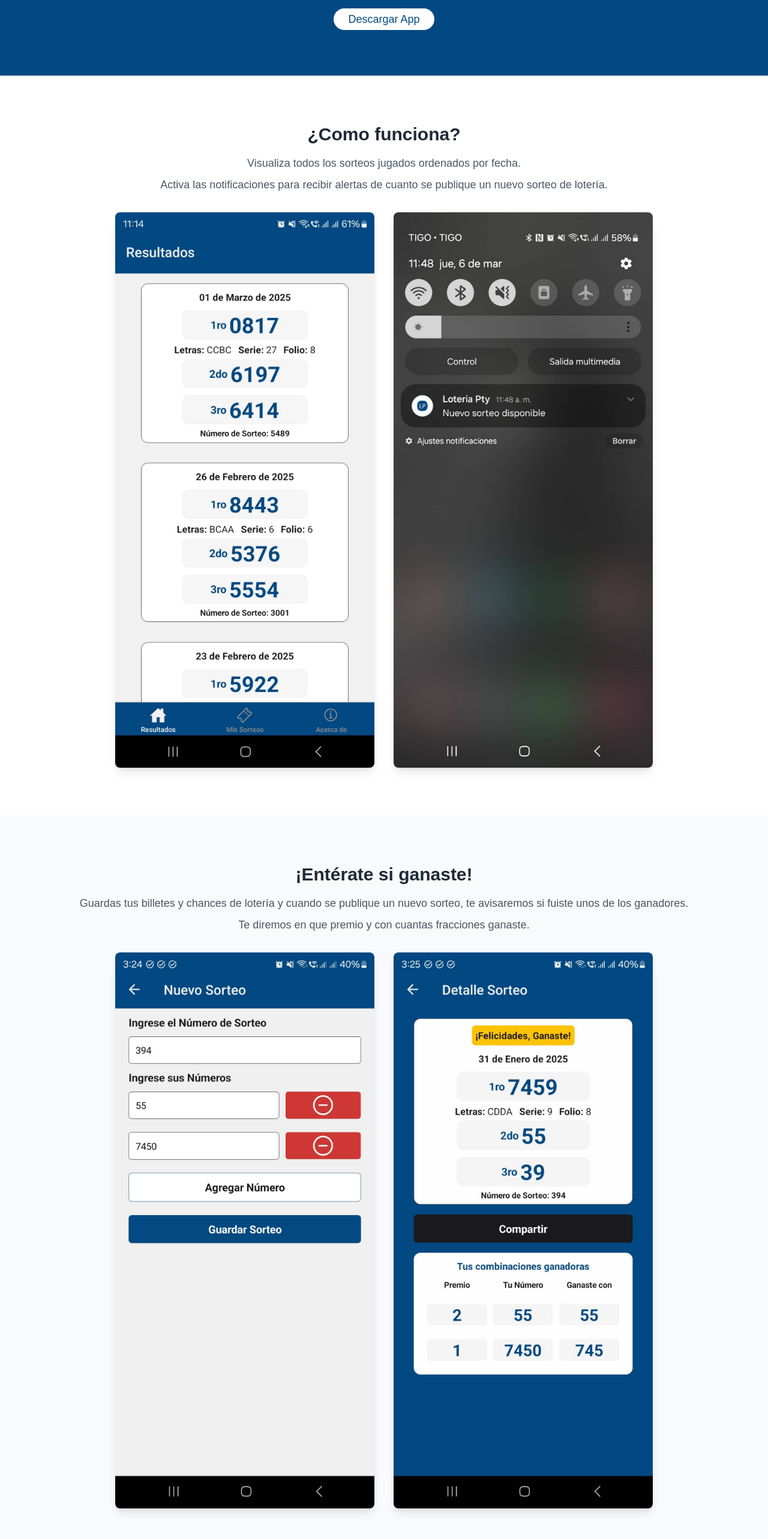
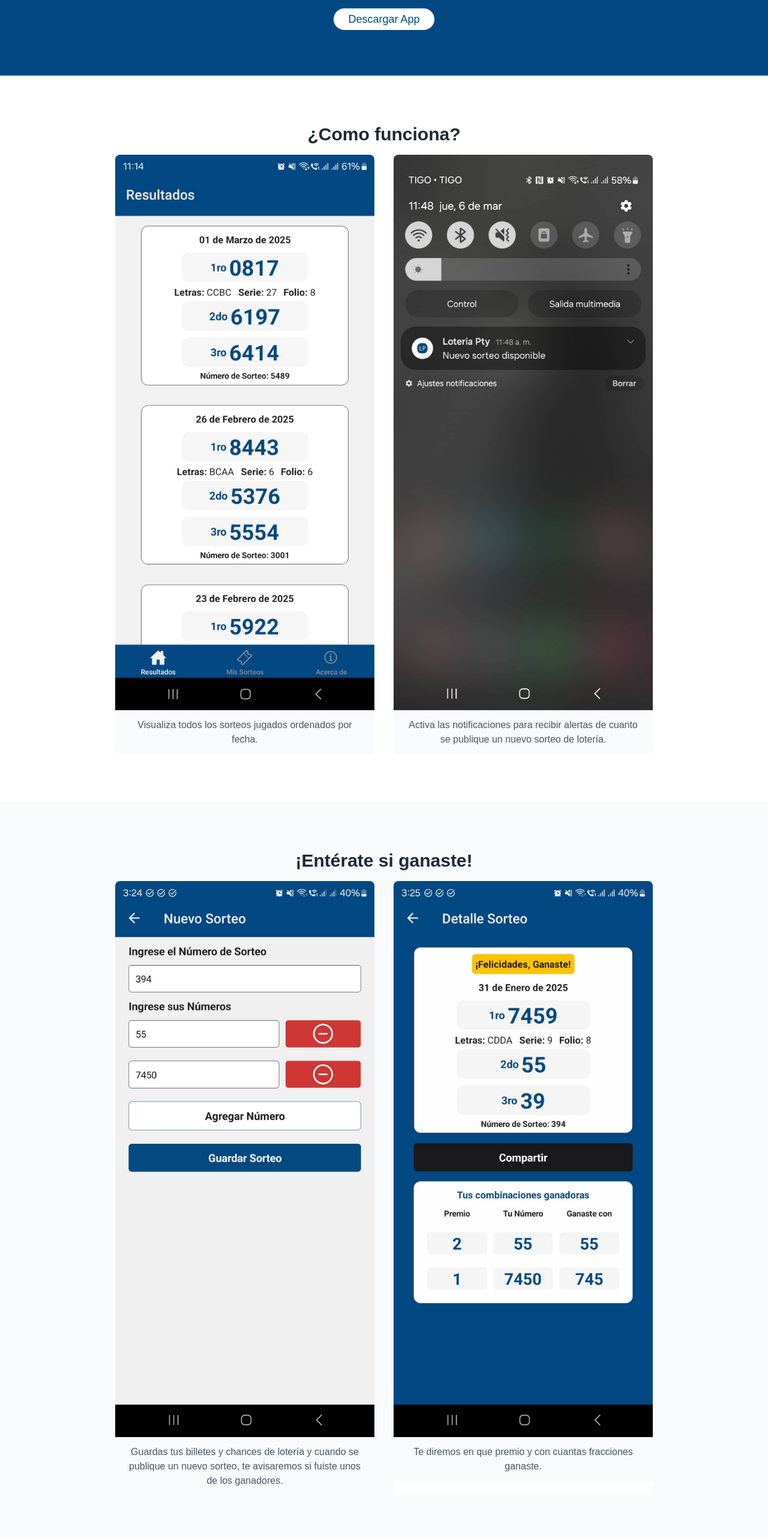
Before and after one commit to javiier507/lottery-pty, a Next.js app: page / in a window 1280 px wide. Shown: the part 186-2752 px from the top of the page at 60% size. Built offline with nearby package versions, Linux system fonts and the light colour scheme.

Commit message:
Agrega leyendas debajo de las imágenes en section1 y section2, elimina párrafos duplicados y remueve sombreado de los contenedores para un diseño más limpio y responsivo.

```diff
--- a/app/page.tsx
+++ b/app/page.tsx
@@ -23,15 +23,8 @@ export default function Home() {
 					<h2 className="text-3xl font-semibold text-gray-800 mb-4">
 						¿Como funciona?
 					</h2>
-					<p className="text-lg text-gray-600 mb-2">
-						Visualiza todos los sorteos jugados ordenados por fecha.
-					</p>
-					<p className="text-lg text-gray-600 mb-8">
-						Activa las notificaciones para recibir alertas de cuanto se publique
-						un nuevo sorteo de lotería.
-					</p>
 					<div className="grid grid-cols-1 md:grid-cols-2 gap-8 max-w-4xl mx-auto">
-						<div className="rounded-lg overflow-hidden shadow-lg hover:shadow-xl transition-shadow duration-300">
+  <div className="flex flex-col h-full rounded-lg overflow-hidden bg-white">
     <Image
       src="/img/1.jpg"
       alt="Sorteos"
@@ -39,8 +32,11 @@ export default function Home() {
       height={500}
       className="w-full h-auto object-cover"
     />
+    <figcaption className="text-base text-gray-600 px-4 py-3 bg-gray-50 border-t border-gray-200">
+      Visualiza todos los sorteos jugados ordenados por fecha.
+    </figcaption>
   </div>
-						<div className="rounded-lg overflow-hidden shadow-lg hover:shadow-xl transition-shadow duration-300">
+  <div className="flex flex-col h-full rounded-lg overflow-hidden bg-white">
     <Image
       src="/img/7.jpg"
       alt="Ganador"
@@ -48,6 +44,9 @@ export default function Home() {
       height={500}
       className="w-full h-auto object-cover"
     />
+    <figcaption className="text-base text-gray-600 px-4 py-3 bg-gray-50 border-t border-gray-200">
+      Activa las notificaciones para recibir alertas de cuanto se publique un nuevo sorteo de lotería.
+    </figcaption>
   </div>
 </div>
 				</div>
@@ -58,15 +57,8 @@ export default function Home() {
 					<h2 className="text-3xl font-semibold text-gray-800 mb-4">
 						¡Entérate si ganaste!
 					</h2>
-					<p className="text-lg text-gray-600 mb-2">
-						Guardas tus billetes y chances de lotería y cuando se publique un
-						nuevo sorteo, te avisaremos si fuiste unos de los ganadores.
-					</p>
-					<p className="text-lg text-gray-600 mb-8">
-						Te diremos en que premio y con cuantas fracciones ganaste.
-					</p>
 					<div className="grid grid-cols-1 md:grid-cols-2 gap-8 max-w-4xl mx-auto">
-						<div className="rounded-lg overflow-hidden shadow-lg hover:shadow-xl transition-shadow duration-300">
+  <div className="flex flex-col h-full rounded-lg overflow-hidden bg-white">
     <Image
       src="/img/5.jpg"
       alt="Resultados"
@@ -74,8 +66,11 @@ export default function Home() {
       height={500}
       className="w-full h-auto object-cover"
     />
+    <figcaption className="text-base text-gray-600 px-4 py-3 bg-gray-50 border-t border-gray-200">
+      Guardas tus billetes y chances de lotería y cuando se publique un nuevo sorteo, te avisaremos si fuiste unos de los ganadores.
+    </figcaption>
   </div>
-						<div className="rounded-lg overflow-hidden shadow-lg hover:shadow-xl transition-shadow duration-300">
+  <div className="flex flex-col h-full rounded-lg overflow-hidden bg-white">
     <Image
       src="/img/3.jpg"
       alt="Notificaciones"
@@ -83,6 +78,9 @@ export default function Home() {
       height={500}
       className="w-full h-auto object-cover"
     />
+    <figcaption className="text-base text-gray-600 px-4 py-3 bg-gray-50 border-t border-gray-200">
+      Te diremos en que premio y con cuantas fracciones ganaste.
+    </figcaption>
   </div>
 </div>
 				</div>
```
Lines whose indentation alone changed are shown as unchanged.
